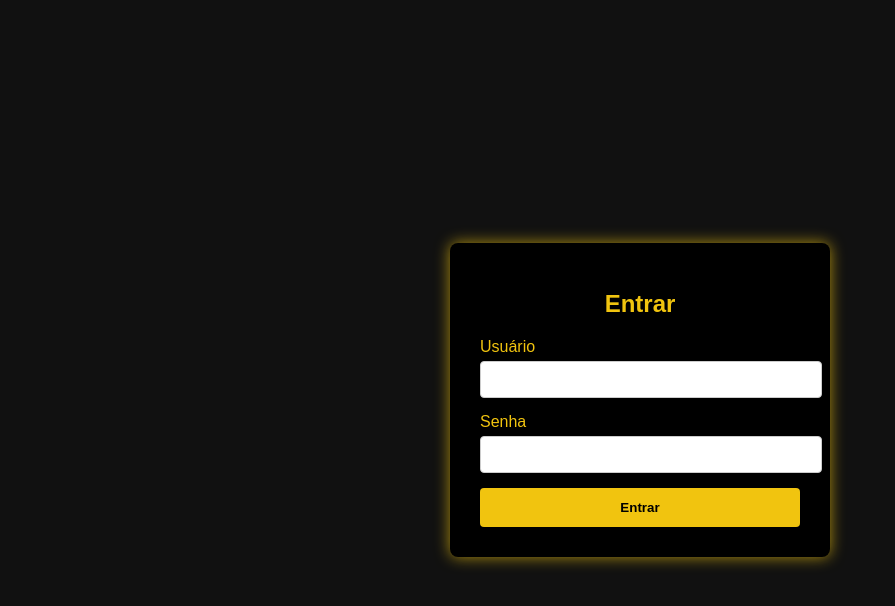
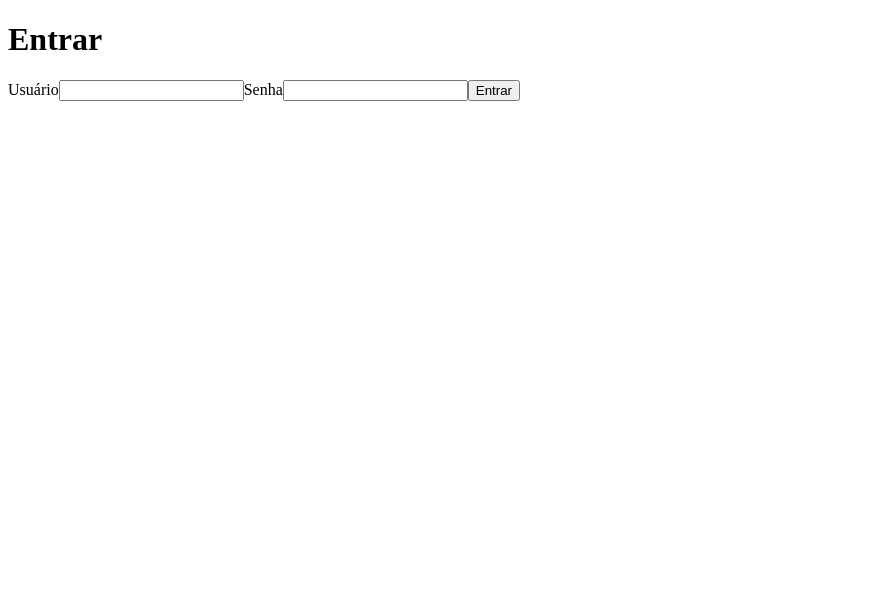
Before and after one commit to Wertco-Bombas/Wertco, a Next.js app: page / in a window 1280 px wide. Shown: the top 606 px of the page, without its empty margins (0-895 px from the left). Built offline with nearby package versions, Linux system fonts and the light colour scheme.

Commit message:
Update style.css

```diff
--- a/styles/style.css
+++ b/styles/style.css
@@ -1,71 +1,4 @@
-/* Login */
-body {
-  margin: 0;
-  font-family: Arial, sans-serif;
-  background-color: #111;
-  color: #f1c40f;
-}
-
-.login-container {
-  display: flex;
-  justify-content: center;
-  align-items: center;
-  height: 100vh;
-}
-
-.login-box {
-  background-color: #000;
-  padding: 30px;
-  border-radius: 8px;
-  box-shadow: 0 0 15px rgba(241, 196, 15, 0.7);
-  width: 320px;
-}
-
-.login-title {
-  text-align: center;
-  margin-bottom: 20px;
-  color: #f1c40f;
-  font-size: 24px;
-}
-
-label {
-  display: block;
-  margin-bottom: 5px;
-  color: #f1c40f;
-}
-
-input {
-  width: 100%;
-  padding: 10px;
-  margin-bottom: 15px;
-  border: 1px solid #ccc;
-  border-radius: 4px;
-  background-color: #fff;
-  color: #000;
-}
-
-.login-button {
-  width: 100%;
-  padding: 12px;
-  background-color: #f1c40f;
-  color: #000;
-  font-weight: bold;
-  border: none;
-  border-radius: 4px;
-  cursor: pointer;
-}
-
-.login-button:hover {
-  background-color: #d4ac0d;
-}
-
-.login-message {
-  margin-top: 15px;
-  text-align: center;
-  color: #f1c40f;
-}
-
-/* Base de conhecimento */
+/* Navbar */
 .navbar {
   background-color: #000;
   color: #f1c40f;
@@ -90,6 +23,7 @@ input {
   cursor: pointer;
 }
 
+/* Barra de pesquisa */
 .search-bar {
   padding: 10px 20px;
   background: #111;
@@ -102,6 +36,7 @@ input {
   border: 1px solid #ccc;
 }
 
+/* Layout principal */
 .base-container {
   display: flex;
   background-color: #111;
@@ -111,6 +46,10 @@ input {
 .content {
   flex: 3;
   padding: 20px;
+}
+
+.actions {
+  margin-bottom: 20px;
 }
 
 .actions button {
@@ -127,6 +66,7 @@ input {
   background: #666;
 }
 
+/* Categorias */
 .category {
   background: #000;
   padding: 15px;
@@ -156,6 +96,7 @@ input {
   border: 1px solid #ccc;
 }
 
+/* Sidebar */
 .sidebar {
   flex: 1;
   background: #000;
```
